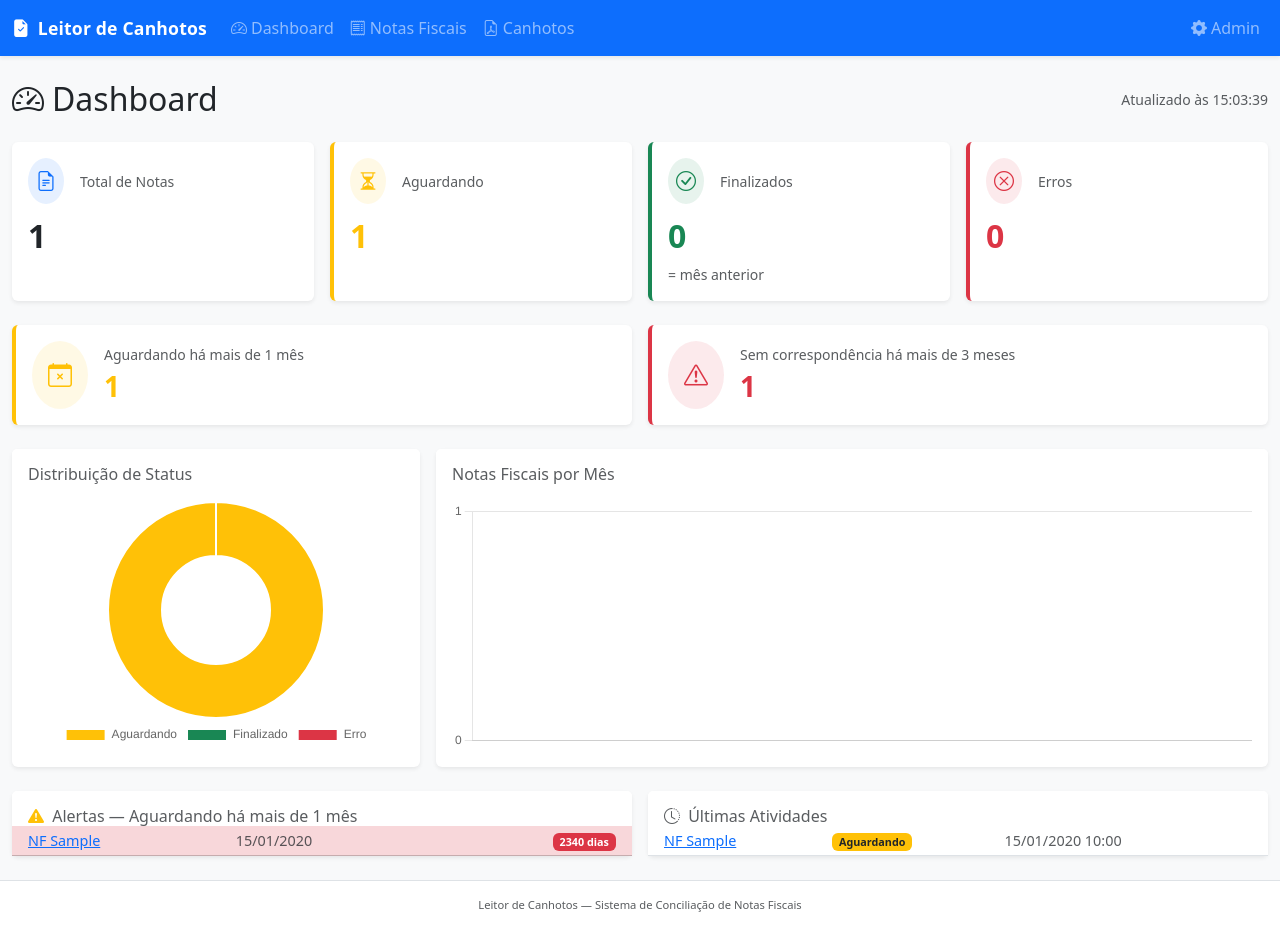
After one commit to Thiagoolivs/leitor_canhotos, a Django app: page /notas/dashboard/ in a window 1280 px wide. The commit adds this page. Run offline with Django 4.2, Linux system fonts and the light colour scheme; a user stored in the database is signed in; tables that the repository leaves empty hold one stand-in row (values such as "Sample post"); parts of the project's set-up code (start-up, migrations or seed data) failed here and were passed over.

Commit message:
feat: dashboard visual com KPIs, graficos Chart.js, alertas e feed de atividades
https://claude.ai/code/session_015a9ZyRBzAdoK3oBFBqQj2Y

```diff
--- a/apps/notas/urls.py
+++ b/apps/notas/urls.py
@@ -15,4 +15,6 @@ urlpatterns = [
     path('<int:pk>/', views.NotaFiscalDetailView.as_view(), name='detalhe'),
     path('<int:pk>/editar/', views.NotaFiscalUpdateView.as_view(), name='editar'),
     path('api/status-counts/', views.StatusCountsView.as_view(), name='status_counts'),
+    path('dashboard/', views.DashboardView.as_view(), name='dashboard'),
+    path('api/dashboard/', views.DashboardAPIView.as_view(), name='dashboard_api'),
 ]
--- a/apps/notas/views.py
+++ b/apps/notas/views.py
@@ -8,9 +8,14 @@ Filtering is handled by django-filter's NotaFiscalFilterSet.
 import logging
 
 from django.contrib import messages
+from django.contrib.auth.mixins import LoginRequiredMixin
 from django.http import JsonResponse
-from django.shortcuts import get_object_or_404, redirect
+from django.shortcuts import get_object_or_404, redirect, render
 from django.urls import reverse_lazy
+from django.utils import timezone
+from datetime import timedelta
+from django.db.models import Count
+from django.db.models.functions import TruncMonth
 from django.views.generic import ListView, DetailView, CreateView, UpdateView, View
 
 from apps.notas.forms import NotaFiscalFilterSet, NotaFiscalForm
@@ -126,3 +131,126 @@ class StatusCountsView(View):
             'total': NotaFiscal.objects.count(),
         }
         return JsonResponse(counts)
+
+
+class DashboardView(LoginRequiredMixin, View):
+    """Main dashboard with KPI cards, charts, alerts and activity feed."""
+    login_url = '/admin/login/'
+
+    def get(self, request):
+        return render(request, 'dashboard.html')
+
+
+class DashboardAPIView(View):
+    """JSON API endpoint for dashboard data — used by Chart.js polling."""
+
+    def get(self, request):
+        from apps.notas.models import NotaFiscal, StatusNota
+        from apps.canhotos.models import Canhoto
+
+        now = timezone.now()
+        hoje = now.date()
+        um_mes_atras = hoje - timedelta(days=30)
+        tres_meses_atras = hoje - timedelta(days=90)
+        mes_atual_inicio = hoje.replace(day=1)
+        mes_anterior_inicio = (mes_atual_inicio - timedelta(days=1)).replace(day=1)
+
+        # KPI counts
+        total = NotaFiscal.objects.count()
+        aguardando = NotaFiscal.objects.filter(status=StatusNota.AGUARDANDO_CANHOTO).count()
+        finalizado = NotaFiscal.objects.filter(status=StatusNota.FINALIZADO).count()
+        erro = NotaFiscal.objects.filter(status=StatusNota.ERRO).count()
+
+        # Alertas
+        aguardando_mais_1_mes = NotaFiscal.objects.filter(
+            status=StatusNota.AGUARDANDO_CANHOTO,
+            created_at__date__lte=um_mes_atras,
+        ).count()
+
+        sem_correspondencia_3_meses = NotaFiscal.objects.filter(
+            status=StatusNota.AGUARDANDO_CANHOTO,
+            created_at__date__lte=tres_meses_atras,
+        ).count()
+
+        # Tendencia: finalizadas este mes vs mes anterior
+        finalizadas_mes_atual = NotaFiscal.objects.filter(
+            status=StatusNota.FINALIZADO,
+            updated_at__date__gte=mes_atual_inicio,
+        ).count()
+        finalizadas_mes_anterior = NotaFiscal.objects.filter(
+            status=StatusNota.FINALIZADO,
+            updated_at__date__gte=mes_anterior_inicio,
+            updated_at__date__lt=mes_atual_inicio,
+        ).count()
+        if finalizadas_mes_anterior > 0:
+            tendencia = round(((finalizadas_mes_atual - finalizadas_mes_anterior) / finalizadas_mes_anterior) * 100)
+        else:
+            tendencia = 0
+
+        # Notas por mes (ultimos 6 meses) for bar chart
+        seis_meses_atras = hoje - timedelta(days=180)
+        notas_por_mes = (
+            NotaFiscal.objects
+            .filter(created_at__date__gte=seis_meses_atras)
+            .annotate(mes=TruncMonth('created_at'))
+            .values('mes')
+            .annotate(total=Count('id'))
+            .order_by('mes')
+        )
+        meses_labels = []
+        meses_data = []
+        meses_map = {
+            1: 'Jan', 2: 'Fev', 3: 'Mar', 4: 'Abr', 5: 'Mai', 6: 'Jun',
+            7: 'Jul', 8: 'Ago', 9: 'Set', 10: 'Out', 11: 'Nov', 12: 'Dez'
+        }
+        for item in notas_por_mes:
+            meses_labels.append(f"{meses_map[item['mes'].month]}/{str(item['mes'].year)[2:]}")
+            meses_data.append(item['total'])
+
+        # Ultimas 10 atividades
+        ultimas_notas = NotaFiscal.objects.order_by('-updated_at')[:10]
+        atividades = []
+        for nota in ultimas_notas:
+            atividades.append({
+                'numero': nota.numero,
+                'status': nota.status,
+                'updated_at': nota.updated_at.strftime('%d/%m/%Y %H:%M'),
+            })
+
+        # Alertas detalhados (top 5 mais antigas aguardando > 1 mes)
+        alertas_notas = NotaFiscal.objects.filter(
+            status=StatusNota.AGUARDANDO_CANHOTO,
+            created_at__date__lte=um_mes_atras,
+        ).order_by('created_at')[:5]
+        alertas = []
+        for nota in alertas_notas:
+            dias = (hoje - nota.created_at.date()).days
+            alertas.append({
+                'numero': nota.numero,
+                'dias': dias,
+                'critico': dias >= 90,
+                'created_at': nota.created_at.strftime('%d/%m/%Y'),
+            })
+
+        return JsonResponse({
+            'kpis': {
+                'total': total,
+                'aguardando': aguardando,
+                'finalizado': finalizado,
+                'erro': erro,
+                'aguardando_mais_1_mes': aguardando_mais_1_mes,
+                'sem_correspondencia_3_meses': sem_correspondencia_3_meses,
+                'tendencia': tendencia,
+            },
+            'chart_pizza': {
+                'labels': ['Aguardando', 'Finalizado', 'Erro'],
+                'data': [aguardando, finalizado, erro],
+                'colors': ['#ffc107', '#198754', '#dc3545'],
+            },
+            'chart_barras': {
+                'labels': meses_labels,
+                'data': meses_data,
+            },
+            'atividades': atividades,
+            'alertas': alertas,
+        })
--- a/config/urls.py
+++ b/config/urls.py
@@ -17,8 +17,8 @@ urlpatterns = [
     path('admin/', admin.site.urls),
     path('notas/', include('apps.notas.urls', namespace='notas')),
     path('canhotos/', include('apps.canhotos.urls', namespace='canhotos')),
-    # Redirect root to notas list
-    path('', RedirectView.as_view(url='/notas/', permanent=False), name='home'),
+    # Redirect root to dashboard
+    path('', RedirectView.as_view(url='/notas/dashboard/', permanent=False), name='home'),
 ]
 
 # Serve media files through Django in development
--- a/templates/base.html
+++ b/templates/base.html
@@ -32,6 +32,12 @@
 
     <div class="collapse navbar-collapse" id="navbarMain">
       <ul class="navbar-nav me-auto mb-2 mb-lg-0">
+        <li class="nav-item">
+          <a class="nav-link {% block nav_dashboard %}{% endblock %}"
+             href="{% url 'notas:dashboard' %}">
+            <i class="bi bi-speedometer2 me-1"></i>Dashboard
+          </a>
+        </li>
         <li class="nav-item">
           <a class="nav-link {% block nav_notas %}{% endblock %}"
              href="{% url 'notas:lista' %}">
--- /dev/null
+++ b/templates/dashboard.html
@@ -0,0 +1,320 @@
+{% extends 'base.html' %}
+
+{% block title %}Dashboard — Leitor de Canhotos{% endblock %}
+
+{% block content %}
+<div class="d-flex justify-content-between align-items-center mb-4">
+  <h2 class="mb-0">
+    <i class="bi bi-speedometer2 me-2"></i>Dashboard
+  </h2>
+  <span class="text-muted small" id="last-update">Carregando...</span>
+</div>
+
+<!-- KPI Cards Row 1 -->
+<div class="row g-3 mb-4" id="kpi-cards">
+  <div class="col-6 col-md-3">
+    <div class="card border-0 shadow-sm h-100">
+      <div class="card-body">
+        <div class="d-flex align-items-center mb-2">
+          <div class="rounded-circle bg-primary bg-opacity-10 p-2 me-3">
+            <i class="bi bi-file-earmark-text text-primary fs-5"></i>
+          </div>
+          <span class="text-muted small">Total de Notas</span>
+        </div>
+        <div class="fs-2 fw-bold" id="kpi-total">—</div>
+      </div>
+    </div>
+  </div>
+  <div class="col-6 col-md-3">
+    <div class="card border-0 shadow-sm h-100 border-start border-warning border-4">
+      <div class="card-body">
+        <div class="d-flex align-items-center mb-2">
+          <div class="rounded-circle bg-warning bg-opacity-10 p-2 me-3">
+            <i class="bi bi-hourglass-split text-warning fs-5"></i>
+          </div>
+          <span class="text-muted small">Aguardando</span>
+        </div>
+        <div class="fs-2 fw-bold text-warning" id="kpi-aguardando">—</div>
+      </div>
+    </div>
+  </div>
+  <div class="col-6 col-md-3">
+    <div class="card border-0 shadow-sm h-100 border-start border-success border-4">
+      <div class="card-body">
+        <div class="d-flex align-items-center mb-2">
+          <div class="rounded-circle bg-success bg-opacity-10 p-2 me-3">
+            <i class="bi bi-check-circle text-success fs-5"></i>
+          </div>
+          <span class="text-muted small">Finalizados</span>
+        </div>
+        <div class="fs-2 fw-bold text-success" id="kpi-finalizado">—</div>
+        <div class="small mt-1" id="kpi-tendencia"></div>
+      </div>
+    </div>
+  </div>
+  <div class="col-6 col-md-3">
+    <div class="card border-0 shadow-sm h-100 border-start border-danger border-4">
+      <div class="card-body">
+        <div class="d-flex align-items-center mb-2">
+          <div class="rounded-circle bg-danger bg-opacity-10 p-2 me-3">
+            <i class="bi bi-x-circle text-danger fs-5"></i>
+          </div>
+          <span class="text-muted small">Erros</span>
+        </div>
+        <div class="fs-2 fw-bold text-danger" id="kpi-erro">—</div>
+      </div>
+    </div>
+  </div>
+</div>
+
+<!-- Alert KPI Cards Row 2 -->
+<div class="row g-3 mb-4">
+  <div class="col-md-6">
+    <div class="card border-0 shadow-sm h-100 border-start border-warning border-4">
+      <div class="card-body d-flex align-items-center">
+        <div class="rounded-circle bg-warning bg-opacity-10 p-3 me-3">
+          <i class="bi bi-calendar-x text-warning fs-4"></i>
+        </div>
+        <div>
+          <div class="text-muted small">Aguardando há mais de 1 mês</div>
+          <div class="fs-3 fw-bold text-warning" id="kpi-1mes">—</div>
+        </div>
+      </div>
+    </div>
+  </div>
+  <div class="col-md-6">
+    <div class="card border-0 shadow-sm h-100 border-start border-danger border-4">
+      <div class="card-body d-flex align-items-center">
+        <div class="rounded-circle bg-danger bg-opacity-10 p-3 me-3">
+          <i class="bi bi-exclamation-triangle text-danger fs-4"></i>
+        </div>
+        <div>
+          <div class="text-muted small">Sem correspondência há mais de 3 meses</div>
+          <div class="fs-3 fw-bold text-danger" id="kpi-3meses">—</div>
+        </div>
+      </div>
+    </div>
+  </div>
+</div>
+
+<!-- Charts Row -->
+<div class="row g-3 mb-4">
+  <div class="col-md-4">
+    <div class="card border-0 shadow-sm h-100">
+      <div class="card-header bg-white border-0 pt-3 pb-0">
+        <h6 class="mb-0 text-muted">Distribuição de Status</h6>
+      </div>
+      <div class="card-body d-flex align-items-center justify-content-center">
+        <canvas id="chart-pizza" style="max-height: 250px;"></canvas>
+      </div>
+    </div>
+  </div>
+  <div class="col-md-8">
+    <div class="card border-0 shadow-sm h-100">
+      <div class="card-header bg-white border-0 pt-3 pb-0">
+        <h6 class="mb-0 text-muted">Notas Fiscais por Mês</h6>
+      </div>
+      <div class="card-body">
+        <canvas id="chart-barras" style="max-height: 250px;"></canvas>
+      </div>
+    </div>
+  </div>
+</div>
+
+<!-- Alerts + Activity Row -->
+<div class="row g-3">
+  <div class="col-md-6">
+    <div class="card border-0 shadow-sm h-100">
+      <div class="card-header bg-white border-0 pt-3 pb-0">
+        <h6 class="mb-0 text-muted">
+          <i class="bi bi-exclamation-triangle-fill text-warning me-1"></i>
+          Alertas — Aguardando há mais de 1 mês
+        </h6>
+      </div>
+      <div class="card-body p-0">
+        <div id="alertas-container">
+          <div class="text-center text-muted py-4">Carregando...</div>
+        </div>
+      </div>
+    </div>
+  </div>
+  <div class="col-md-6">
+    <div class="card border-0 shadow-sm h-100">
+      <div class="card-header bg-white border-0 pt-3 pb-0">
+        <h6 class="mb-0 text-muted">
+          <i class="bi bi-clock-history me-1"></i>
+          Últimas Atividades
+        </h6>
+      </div>
+      <div class="card-body p-0">
+        <div id="atividades-container">
+          <div class="text-center text-muted py-4">Carregando...</div>
+        </div>
+      </div>
+    </div>
+  </div>
+</div>
+{% endblock %}
+
+{% block extra_js %}
+<script src="https://cdn.jsdelivr.net/npm/chart.js@4.4.0/dist/chart.umd.min.js"></script>
+<script>
+(function () {
+  var POLL_INTERVAL = 30000;
+  var apiUrl = "{% url 'notas:dashboard_api' %}";
+  var chartPizza = null;
+  var chartBarras = null;
+
+  function pad(n) { return n < 10 ? '0' + n : n; }
+
+  function setEl(id, val) {
+    var el = document.getElementById(id);
+    if (el) el.textContent = val;
+  }
+
+  function renderTendencia(tendencia) {
+    var el = document.getElementById('kpi-tendencia');
+    if (!el) return;
+    if (tendencia > 0) {
+      el.innerHTML = '<span class="text-success"><i class="bi bi-arrow-up-short"></i>' + tendencia + '% vs mês anterior</span>';
+    } else if (tendencia < 0) {
+      el.innerHTML = '<span class="text-danger"><i class="bi bi-arrow-down-short"></i>' + Math.abs(tendencia) + '% vs mês anterior</span>';
+    } else {
+      el.innerHTML = '<span class="text-muted">= mês anterior</span>';
+    }
+  }
+
+  function renderAlertas(alertas) {
+    var container = document.getElementById('alertas-container');
+    if (!alertas.length) {
+      container.innerHTML = '<div class="text-center text-success py-4"><i class="bi bi-check-circle fs-3"></i><br>Nenhum alerta</div>';
+      return;
+    }
+    var rows = alertas.map(function (a) {
+      var badge = a.critico
+        ? '<span class="badge bg-danger">' + a.dias + ' dias</span>'
+        : '<span class="badge bg-warning text-dark">' + a.dias + ' dias</span>';
+      return '<tr class="' + (a.critico ? 'table-danger' : '') + '">' +
+        '<td class="ps-3"><a href="/notas/' + a.numero + '/">NF ' + a.numero + '</a></td>' +
+        '<td class="text-muted small">' + a.created_at + '</td>' +
+        '<td class="pe-3 text-end">' + badge + '</td>' +
+        '</tr>';
+    }).join('');
+    container.innerHTML = '<table class="table table-sm table-hover mb-0"><tbody>' + rows + '</tbody></table>';
+  }
+
+  function renderAtividades(atividades) {
+    var container = document.getElementById('atividades-container');
+    if (!atividades.length) {
+      container.innerHTML = '<div class="text-center text-muted py-4">Nenhuma atividade</div>';
+      return;
+    }
+    var statusBadge = {
+      'AGUARDANDO_CANHOTO': '<span class="badge bg-warning text-dark">Aguardando</span>',
+      'FINALIZADO': '<span class="badge bg-success">Finalizado</span>',
+      'ERRO': '<span class="badge bg-danger">Erro</span>',
+    };
+    var rows = atividades.map(function (a) {
+      return '<tr>' +
+        '<td class="ps-3"><a href="/notas/' + a.numero + '/">NF ' + a.numero + '</a></td>' +
+        '<td>' + (statusBadge[a.status] || a.status) + '</td>' +
+        '<td class="pe-3 text-muted small">' + a.updated_at + '</td>' +
+        '</tr>';
+    }).join('');
+    container.innerHTML = '<table class="table table-sm table-hover mb-0"><tbody>' + rows + '</tbody></table>';
+  }
+
+  function initCharts(pizza, barras) {
+    var ctxPizza = document.getElementById('chart-pizza').getContext('2d');
+    chartPizza = new Chart(ctxPizza, {
+      type: 'doughnut',
+      data: {
+        labels: pizza.labels,
+        datasets: [{
+          data: pizza.data,
+          backgroundColor: pizza.colors,
+          borderWidth: 2,
+          borderColor: '#fff',
+        }]
+      },
+      options: {
+        responsive: true,
+        plugins: {
+          legend: { position: 'bottom' }
+        }
+      }
+    });
+
+    var ctxBarras = document.getElementById('chart-barras').getContext('2d');
+    chartBarras = new Chart(ctxBarras, {
+      type: 'bar',
+      data: {
+        labels: barras.labels,
+        datasets: [{
+          label: 'Notas Fiscais',
+          data: barras.data,
+          backgroundColor: 'rgba(13, 110, 253, 0.7)',
+          borderColor: 'rgba(13, 110, 253, 1)',
+          borderWidth: 1,
+          borderRadius: 4,
+        }]
+      },
+      options: {
+        responsive: true,
+        plugins: { legend: { display: false } },
+        scales: {
+          y: { beginAtZero: true, ticks: { precision: 0 } }
+        }
+      }
+    });
+  }
+
+  function updateCharts(pizza, barras) {
+    if (chartPizza) {
+      chartPizza.data.datasets[0].data = pizza.data;
+      chartPizza.update();
+    }
+    if (chartBarras) {
+      chartBarras.data.labels = barras.labels;
+      chartBarras.data.datasets[0].data = barras.data;
+      chartBarras.update();
+    }
+  }
+
+  var firstLoad = true;
+
+  function fetchDashboard() {
+    fetch(apiUrl, { credentials: 'same-origin' })
+      .then(function (r) { return r.json(); })
+      .then(function (data) {
+        var k = data.kpis;
+        setEl('kpi-total', k.total);
+        setEl('kpi-aguardando', k.aguardando);
+        setEl('kpi-finalizado', k.finalizado);
+        setEl('kpi-erro', k.erro);
+        setEl('kpi-1mes', k.aguardando_mais_1_mes);
+        setEl('kpi-3meses', k.sem_correspondencia_3_meses);
+        renderTendencia(k.tendencia);
+        renderAlertas(data.alertas);
+        renderAtividades(data.atividades);
+
+        if (firstLoad) {
+          initCharts(data.chart_pizza, data.chart_barras);
+          firstLoad = false;
+        } else {
+          updateCharts(data.chart_pizza, data.chart_barras);
+        }
+
+        var now = new Date();
+        setEl('last-update', 'Atualizado às ' + pad(now.getHours()) + ':' + pad(now.getMinutes()) + ':' + pad(now.getSeconds()));
+      })
+      .catch(function () {
+        setEl('last-update', 'Erro ao atualizar');
+      });
+  }
+
+  fetchDashboard();
+  setInterval(fetchDashboard, POLL_INTERVAL);
+})();
+</script>
+{% endblock %}
```
